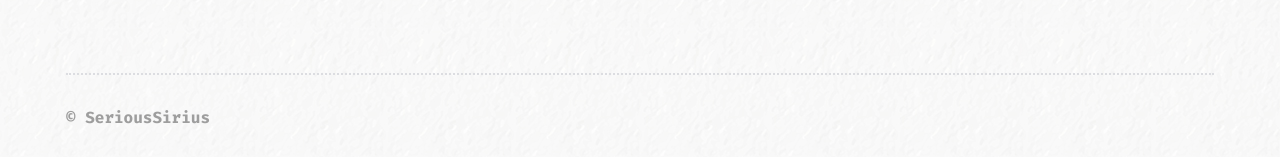
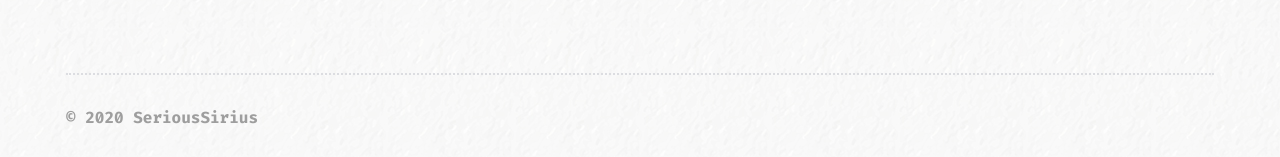
Before and after one commit to serioussirius/serioussirius.github.io, a Jekyll site: the page built from index.html, in a window 1280 px wide. Shown: the part 740-897 px from the top of the page. Built offline with Jekyll 4.4.1, drawn with Linux system fonts in a browser that asks for light colours.

Commit message:
Update footer.html

```diff
--- a/_includes/footer.html
+++ b/_includes/footer.html
@@ -1,6 +1,6 @@
 <footer class="footer">
     <div class="footer__copyright">
-        <span>&copy; {{ site.date }} {{ site.title }}</span>
+        <span>&copy; {{ 'now' | date: "%Y"}} {{ site.title }}</span>
     </div>
     <ul class="footer__menu">
         <li><a class="basicLink" href="#"><i class="fab fa-youtube"></i></a></li>
```
